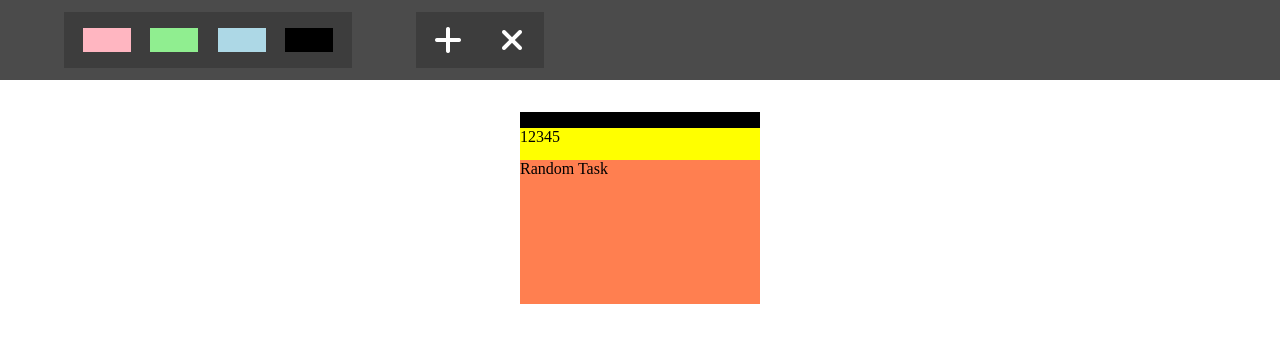
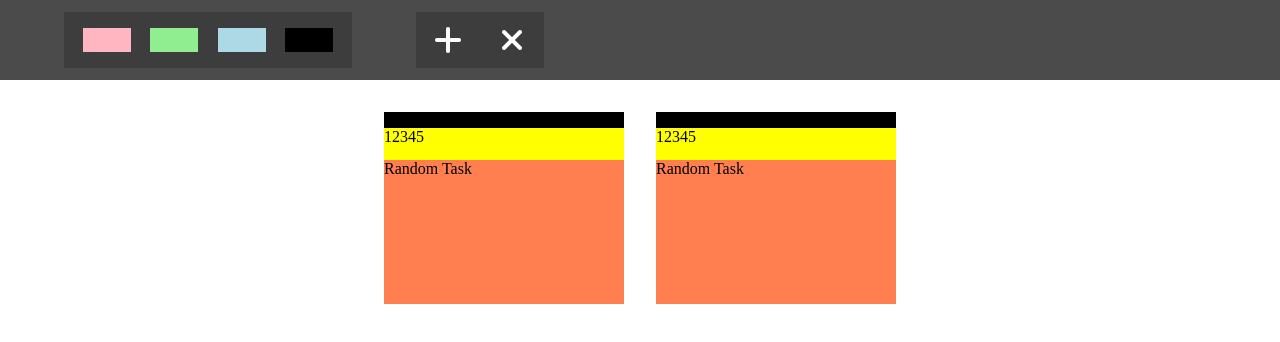
Before and after one commit to vivekulhar/KanbanProject, a plain HTML site: page index.html in a window 1280 px wide. Drawn offline with Linux system fonts and the light colour scheme.

Commit message:
More changes to ticket

```diff
--- a/index.html
+++ b/index.html
@@ -40,6 +40,11 @@
         <div class="ticket-id">12345</div>
         <div class="task-area">Random Task</div>
       </div>
+      <div class="ticket-cont">
+        <div class="ticket-color"></div>
+        <div class="ticket-id">12345</div>
+        <div class="task-area">Random Task</div>
+      </div>
     </div>
 
     <!-- Modal Task Area -->
```
